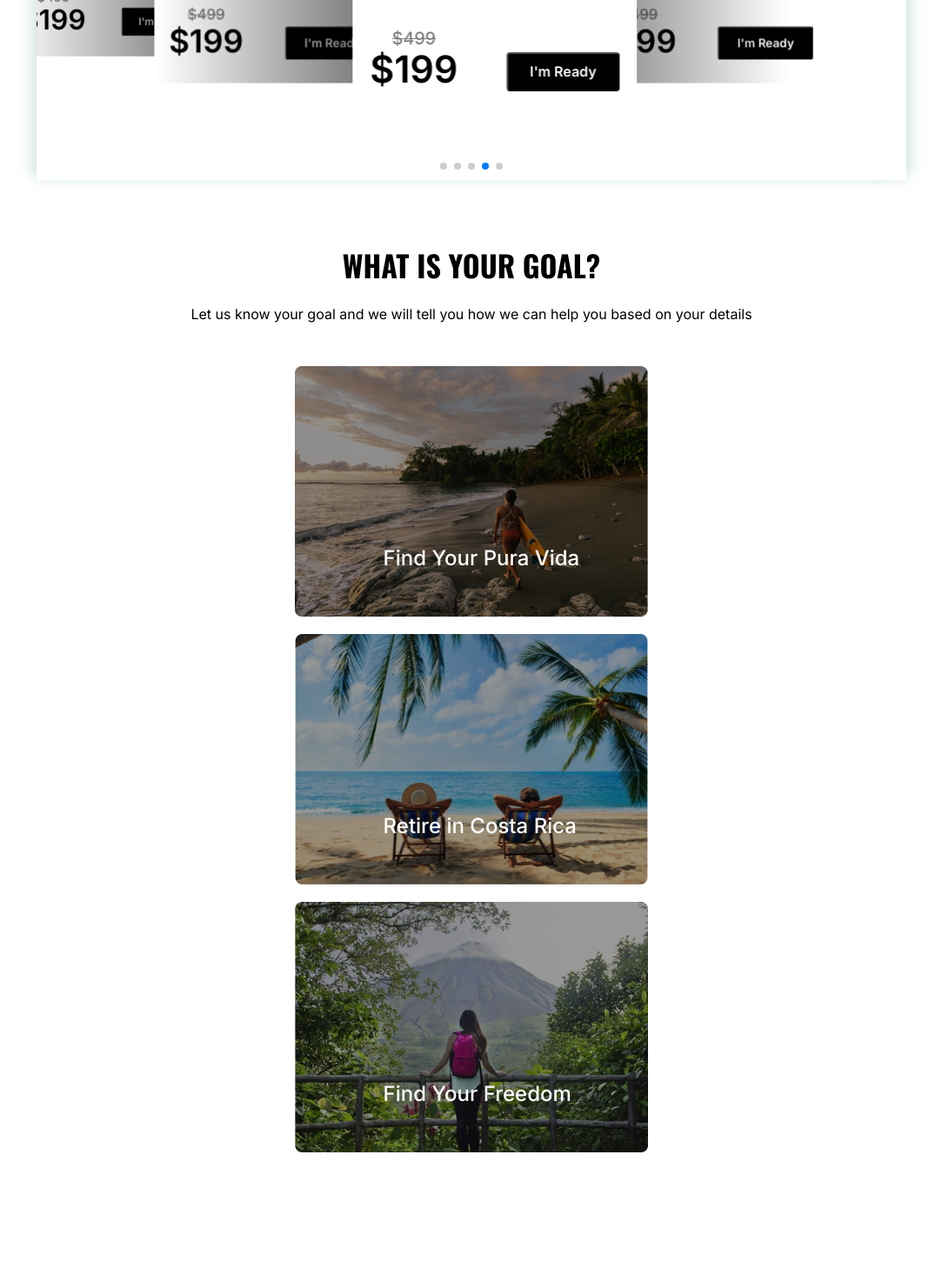
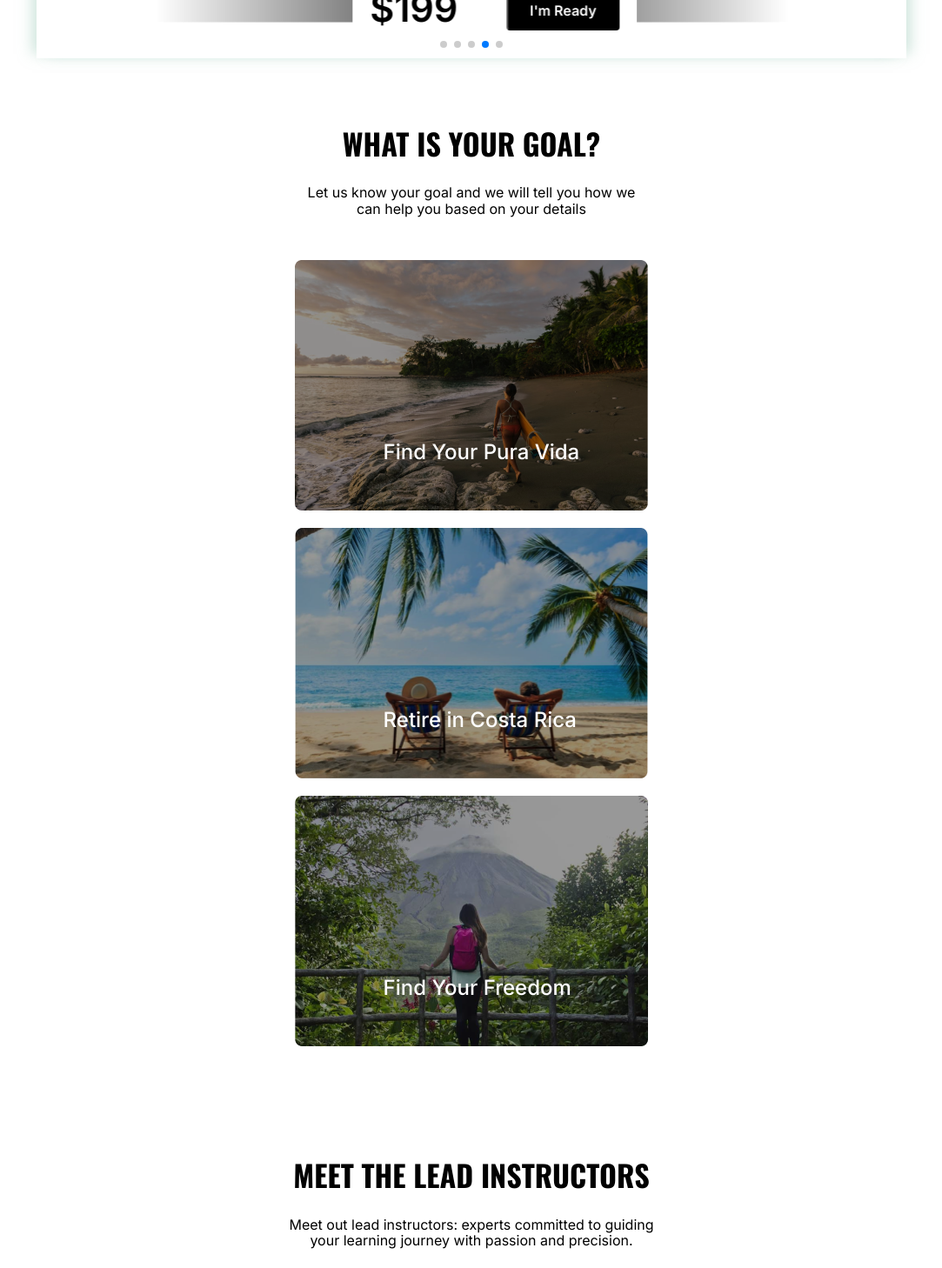
Before and after one commit to BrianKendalBucek/costa-rica-course, a Next.js app in the folder costa-rica-course/: page / in a window 1280 px wide. Shown: the part 1330-2788 px from the top of the page at 87% size, without its empty margins (98-1181 px from the left). Built offline with nearby package versions, Linux system fonts and the light colour scheme.

Commit message:
fixed width on intro for instructor carousel

```diff
--- a/costa-rica-course/src/app/globals.scss
+++ b/costa-rica-course/src/app/globals.scss
@@ -39,7 +39,7 @@ p {
 .swiper {
   // overflow: unset !important; /* Apply unset and use !important to override */
   // margin: 50px !important;
-  padding: 70px !important;
+  padding: 0 70px !important;
 
   @media (max-width: 515px) {
     padding: 0 !important;
--- a/costa-rica-course/src/components/GoalVisual.module.scss
+++ b/costa-rica-course/src/components/GoalVisual.module.scss
@@ -10,6 +10,7 @@
 
   p {
     padding: 0 10px;
+    width: 400px;
   }
 }
 
--- a/costa-rica-course/src/components/Instructor.module.scss
+++ b/costa-rica-course/src/components/Instructor.module.scss
@@ -9,9 +9,15 @@
   box-sizing: border-box;
 
   .intro {
-    margin-bottom: 20px;
-    text-align: center;
-    padding: 0 10px;
-    // max-width: 456px;
+    width: 100%;
+    display: flex;
+    justify-content: center;
+
+    p {
+      // margin-bottom: 10px;
+      text-align: center;
+      padding: 0 10px;
+      max-width: 456px;
+    }
   }
 }
--- a/costa-rica-course/src/components/Instructor.tsx
+++ b/costa-rica-course/src/components/Instructor.tsx
@@ -5,10 +5,12 @@ import InstructorIntroCarousel from "./InstructorIntroCarousel";
 export const Instructor = () => (
   <div className={styles.card}>
     <h2>MEET THE LEAD INSTRUCTORS</h2>
-    <p className={styles.intro}>
-      Meet out lead instructors: experts committed to guiding your learning
-      journey with passion and precision.
-    </p>
+    <div className={styles.intro}>
+      <p>
+        Meet out lead instructors: experts committed to guiding your learning
+        journey with passion and precision.
+      </p>
+    </div>
     {/* <ResponsiveCarousel /> */}
     <InstructorIntroCarousel />
   </div>
```
